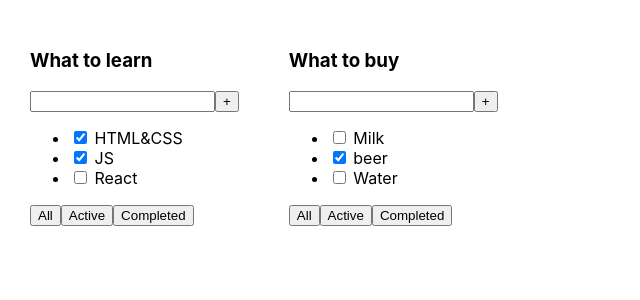
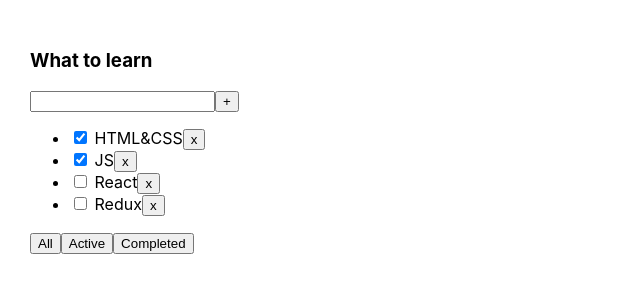
Before and after one commit to Faukkirik/MyProjectTodoL, a React (Create React App) app: page / in a window 1280 px wide. Shown: the top 300 px of the page, without its empty margins (0-640 px from the left). Built offline with nearby package versions, Linux system fonts and the light colour scheme.

Commit message:
commit - 2 lesson

```diff
--- a/src/App.tsx
+++ b/src/App.tsx
@@ -1,22 +1,39 @@
-import React from 'react';
+import React, {useState} from 'react';
 import './App.css';
 import {TaskType, Todolist} from "./Todolist";
 
+export type FilterValuesType = "all" | "active" | "completed"
+
 function App() {
-    const task: Array<TaskType> = [
+    let [tasks, setTasks] = useState<Array<TaskType>>([
         {id: 1, title: "HTML&CSS", isDone: true},
         {id: 2, title: "JS", isDone: true},
-        {id: 3, title: "React", isDone: false}
-    ]
-    const task1: Array<TaskType> = [
-        {id: 1, title: "Milk", isDone: false},
-        {id: 2, title: "beer", isDone: true},
-        {id: 3, title: "Water", isDone: false}
-    ]
+        {id: 3, title: "React", isDone: false},
+        {id: 4, title: "Redux", isDone: false}
+    ])
+    let [filter, setFilter] = useState<FilterValuesType>("all")
+    const removeTask = (id: number) => {
+        let removeT = tasks.filter(el => el.id !== id)
+        setTasks(removeT)
+    }
+    const changeFilter = (value: FilterValuesType) => {
+        setFilter(value)
+    }
+    let tasksForTodolist = tasks
+    if (filter === "active") {
+        tasksForTodolist = tasks.filter(el => !el.isDone)
+    }
+    if (filter === "completed") {
+        tasksForTodolist = tasks.filter(el => el.isDone)
+    }
     return (
         <div className="App">
-            <Todolist title={'What to learn'} tasks={task}/>
-            <Todolist title={'What to buy'} tasks={task1}/>
+            <Todolist
+                title={'What to learn'}
+                tasks={tasksForTodolist}
+                removeTask={removeTask}
+                changeFilter={changeFilter}
+            />
         </div>
     );
 }
--- a/src/Todolist.tsx
+++ b/src/Todolist.tsx
@@ -1,15 +1,22 @@
 import React from "react";
+import {FilterValuesType} from "./App";
+
+export type TaskType = {
+    id: number
+    title: string
+    isDone: boolean
+
+}
 
 export type PropsType = {
     title: string
     tasks: Array<TaskType>
+    removeTask: (id: number) => void
+    changeFilter: (value: FilterValuesType) => void
 }
-export type TaskType = {
-    id: number,
-    title: string,
-    isDone: boolean
-}
+
 export const Todolist = (props: PropsType) => {
+
     return (
         <div>
             <h3>{props.title}</h3>
@@ -17,15 +24,28 @@
                 <input/>
                 <button>+</button>
             </div>
-            <ul>
-                <li><input type="checkbox" checked={props.tasks[0].isDone}/> <span>{props.tasks[0].title}</span></li>
-                <li><input type="checkbox" checked={props.tasks[1].isDone}/> <span>{props.tasks[1].title}</span></li>
-                <li><input type="checkbox" checked={props.tasks[2].isDone}/> <span>{props.tasks[2].title}</span></li>
+            <ul>{props.tasks.map(el => {
+                return <li key={el.id}><input type="checkbox" checked={el.isDone}/> <span>{el.title}</span>
+                    <button onClick={() => {
+                        props.removeTask(el.id)
+                    }}>x
+                    </button>
+                </li>
+            })}
             </ul>
             <div>
-                <button>All</button>
-                <button>Active</button>
-                <button>Completed</button>
+                <button onClick={() => {
+                    props.changeFilter("all")
+                }}>All
+                </button>
+                <button onClick={() => {
+                    props.changeFilter("active")
+                }}>Active
+                </button>
+                <button onClick={() => {
+                    props.changeFilter("completed")
+                }}>Completed
+                </button>
             </div>
         </div>
     )
```
